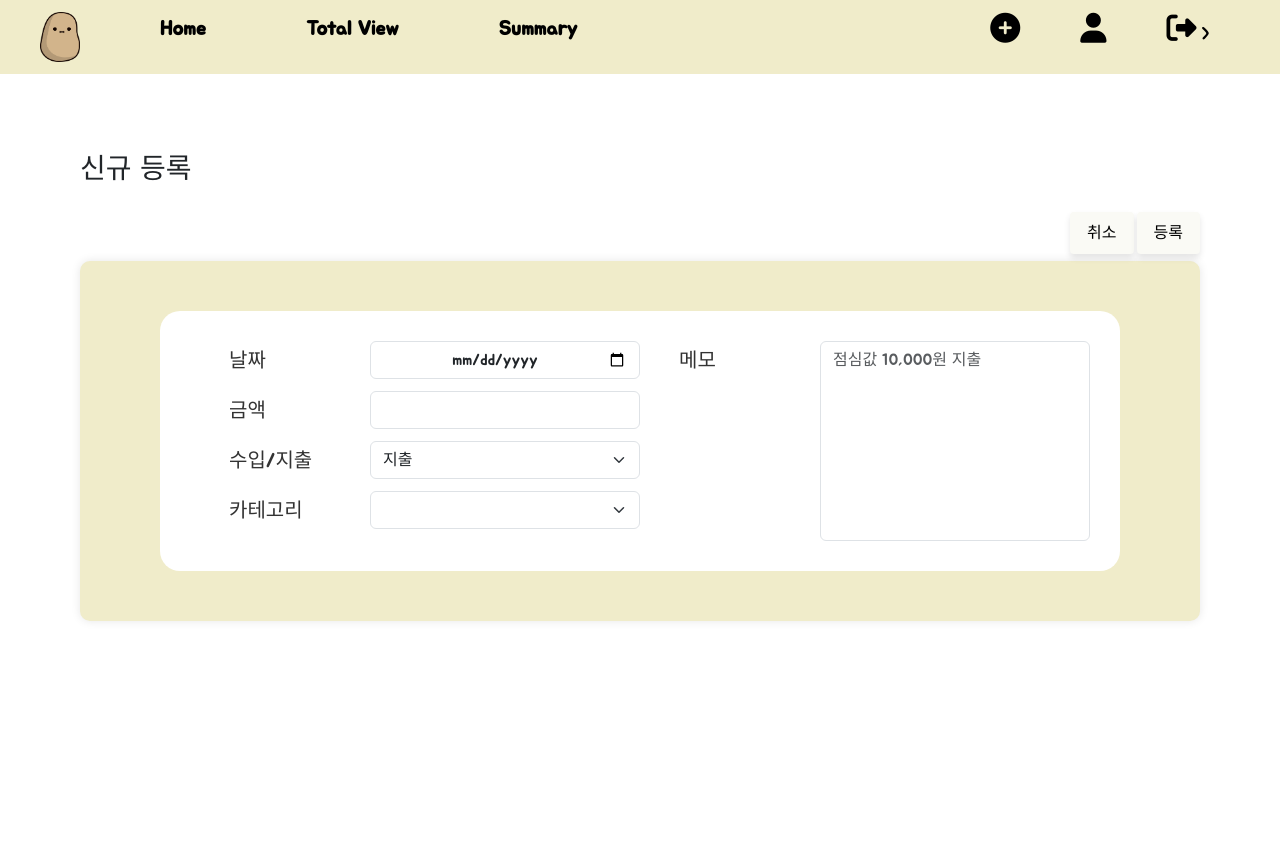
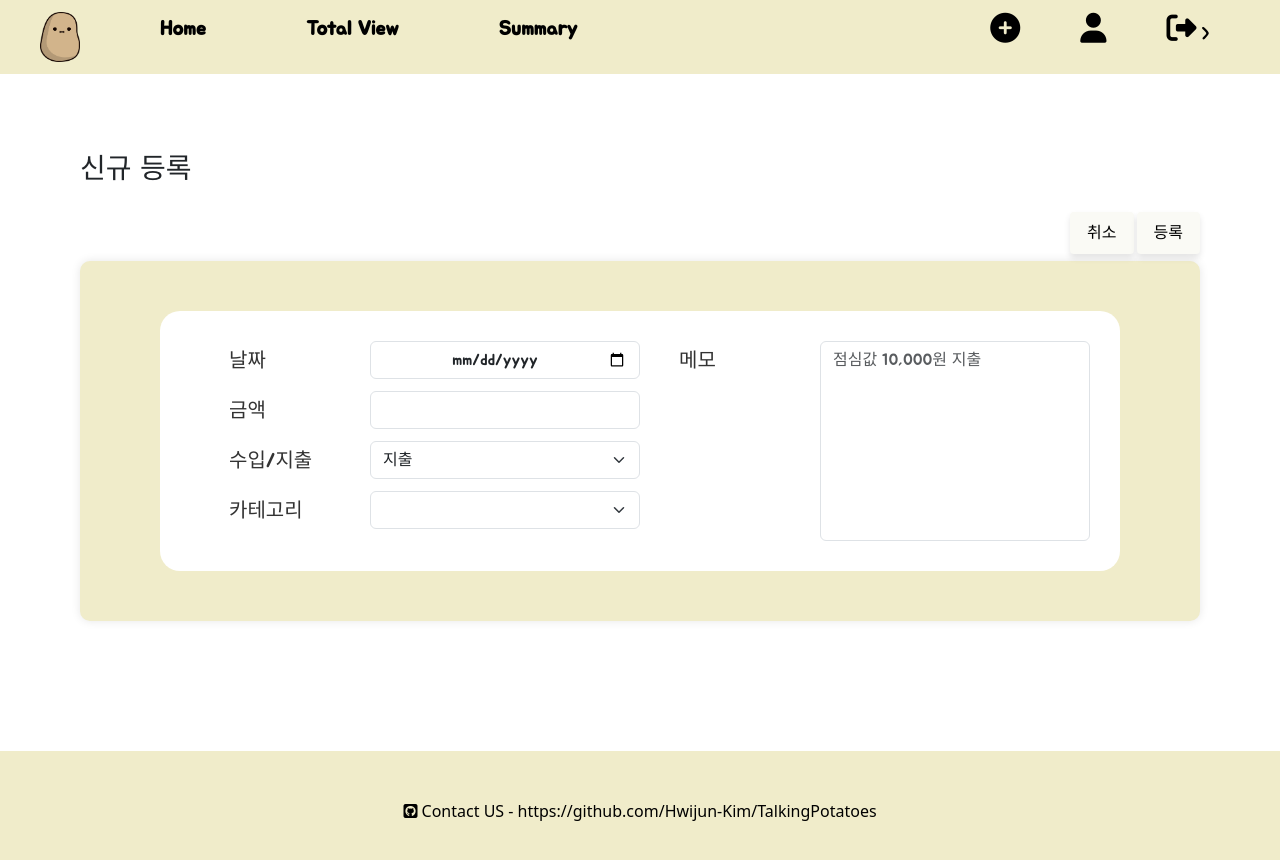
Before and after one commit to Hwijun-Kim/TalkingPotatoes, a Vue app in the folder project-TP/: page /createItem in a window 1280 px wide. Shown: the top 860 px of the page. Before the commit the page ends 800 px from the top, so only its background shows below. Built offline with nearby package versions, Linux system fonts and the light colour scheme.

Commit message:
router setting 및 footer add

```diff
--- a/project-TP/src/App.vue
+++ b/project-TP/src/App.vue
@@ -2,14 +2,17 @@
   <div class="container">
     <Header v-if="!hideHeader" />
     <router-view />
+    <Footer v-if="!hideHeader " />
   </div>
 </template>
 
 <script>
 import Header from "@/components/Header.vue";
+import Footer from "@/components/Footer.vue";
+
 export default {
   components: {
-    Header,
+    Header, Footer
   },
   computed: {
     hideHeader() {
@@ -22,7 +25,14 @@ export default {
 
 <style scoped>
 .container {
+  display: flex;
+  flex-direction: column;
+  min-height: 100vh;
   margin: 0;
   padding: 0;
 }
+
+.content {
+  flex: 1;
+}
 </style>
--- /dev/null
+++ b/project-TP/src/components/Footer.vue
@@ -0,0 +1,35 @@
+<template>
+  <!-- Footer-->
+   <div class="pad">
+    <footer class="py-5 bg">
+      <p class="m-0 text-center text-black">
+        <i class="fa-brands fa-square-github"></i>
+        Contact US - https://github.com/Hwijun-Kim/TalkingPotatoes
+      </p>
+    </footer>
+  </div>
+</template>
+
+<script>
+export default {
+
+}
+</script>
+
+<style>
+footer {
+  width: 100vw;
+  position: relative;
+  bottom: 0;
+}
+
+.bg {
+  --bs-bg-opacity: 1;
+  /* background-color: black; */
+  background-color: #f0ecca;
+}
+
+.pad {
+  padding-top: 50px;
+}
+</style>
--- a/project-TP/src/pages/Home.vue
+++ b/project-TP/src/pages/Home.vue
@@ -187,7 +187,7 @@ export default {
 
     const viewDetails = async (id) => {
       await store.fetchItemById(id);
-      router.push({ name: "UpdateItem", params: { id: id } });
+      router.push({ name: "UpdateItemHome", params: { id: id } });
     };
 
     return {
--- a/project-TP/src/pages/TotalView.vue
+++ b/project-TP/src/pages/TotalView.vue
@@ -179,7 +179,7 @@ export default {
     };
 
     const viewDetails = (id) => {
-      router.push({ name: "UpdateItem", params: { id } });
+      router.push({ name: "UpdateItemTotalView", params: { id } });
     };
 
     const refreshPage = () => {
--- a/project-TP/src/router/index.js
+++ b/project-TP/src/router/index.js
@@ -29,9 +29,15 @@ const router = createRouter({
     { path: "/createItem", component: CreateItem, name: "CreateItem" },
     { path: "/totalView", component: TotalView, name: "TotalView" },
     {
-      path: "/totalView/:id",
+      path: "/totalView/updateitem/:id",
       component: UpdateItem,
-      name: "UpdateItem",
+      name: "UpdateItemTotalView",
+      //beforeEnter:viewsIdGuard
+    },
+    {
+      path: "/home/updateitem/:id",
+      component: UpdateItem,
+      name: "UpdateItemHome",
       //beforeEnter:viewsIdGuard
     },
     { path: "/summary", component: Summary, name: "Summary" },
```
